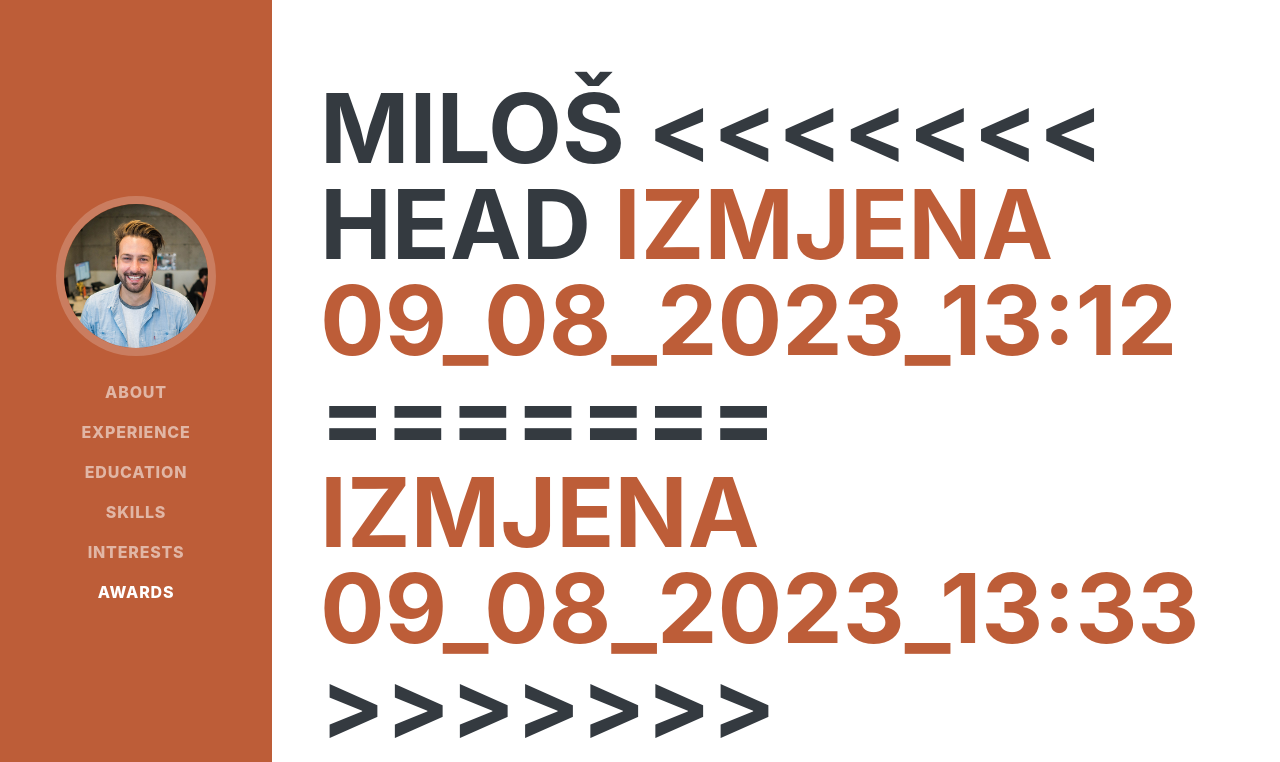
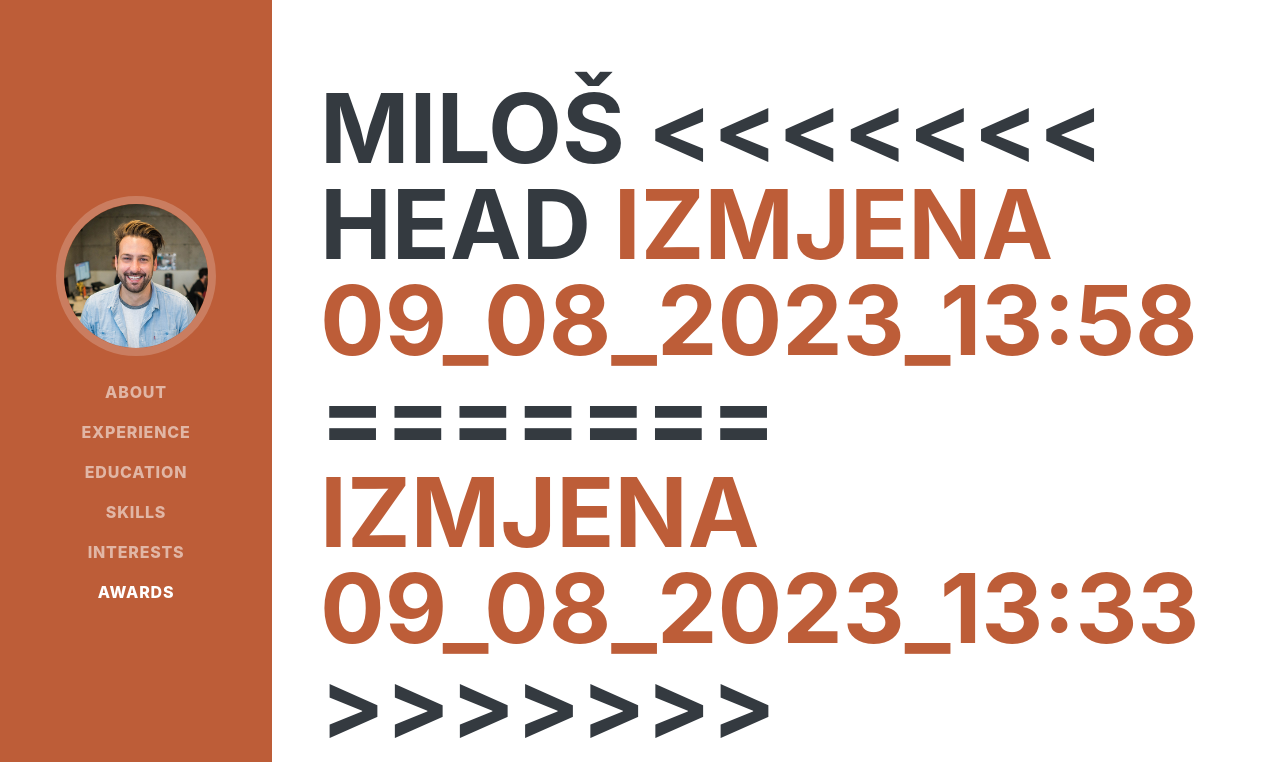
Before and after one commit to milosjovovic/milos_repo, a plain HTML site: page public/index.html in a window 1280 px wide. Shown: the top 762 px of the page. Drawn offline with nearby package versions, Linux system fonts and the light colour scheme; a web font is replaced by a local one.

Commit message:
Changes to be committed:

```diff
--- a/public/index.html
+++ b/public/index.html
@@ -42,7 +42,7 @@
                     <h1 class="mb-0">
                         Miloš
 <<<<<<< HEAD
-                        <span class="text-primary">Izmjena 09_08_2023_13:12</span>
+                        <span class="text-primary">Izmjena 09_08_2023_13:58</span>
 =======
                         <span class="text-primary">Izmjena 09_08_2023_13:33</span>
 >>>>>>> 38cedac976d4713f82bc25cd9b791282d265bdcd
```
